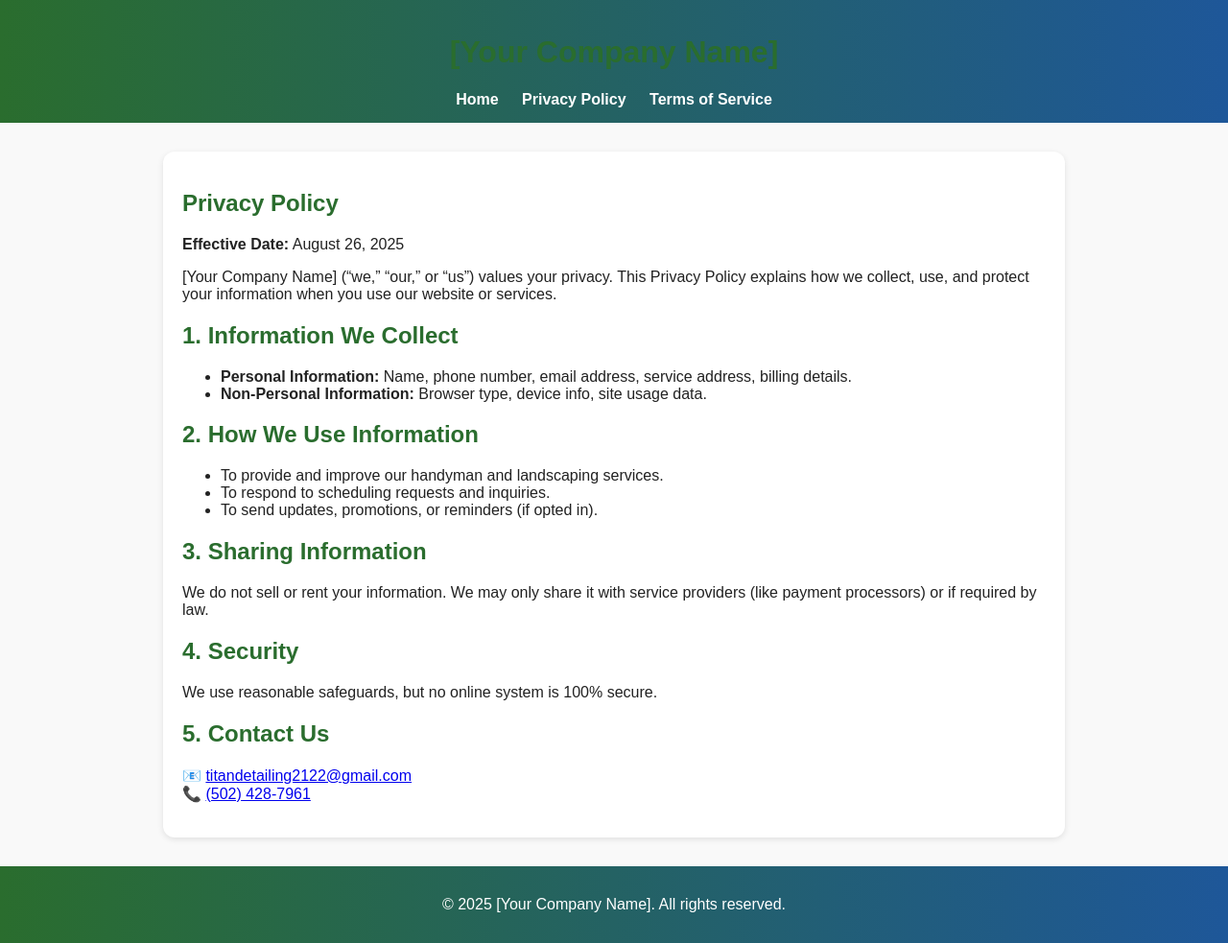
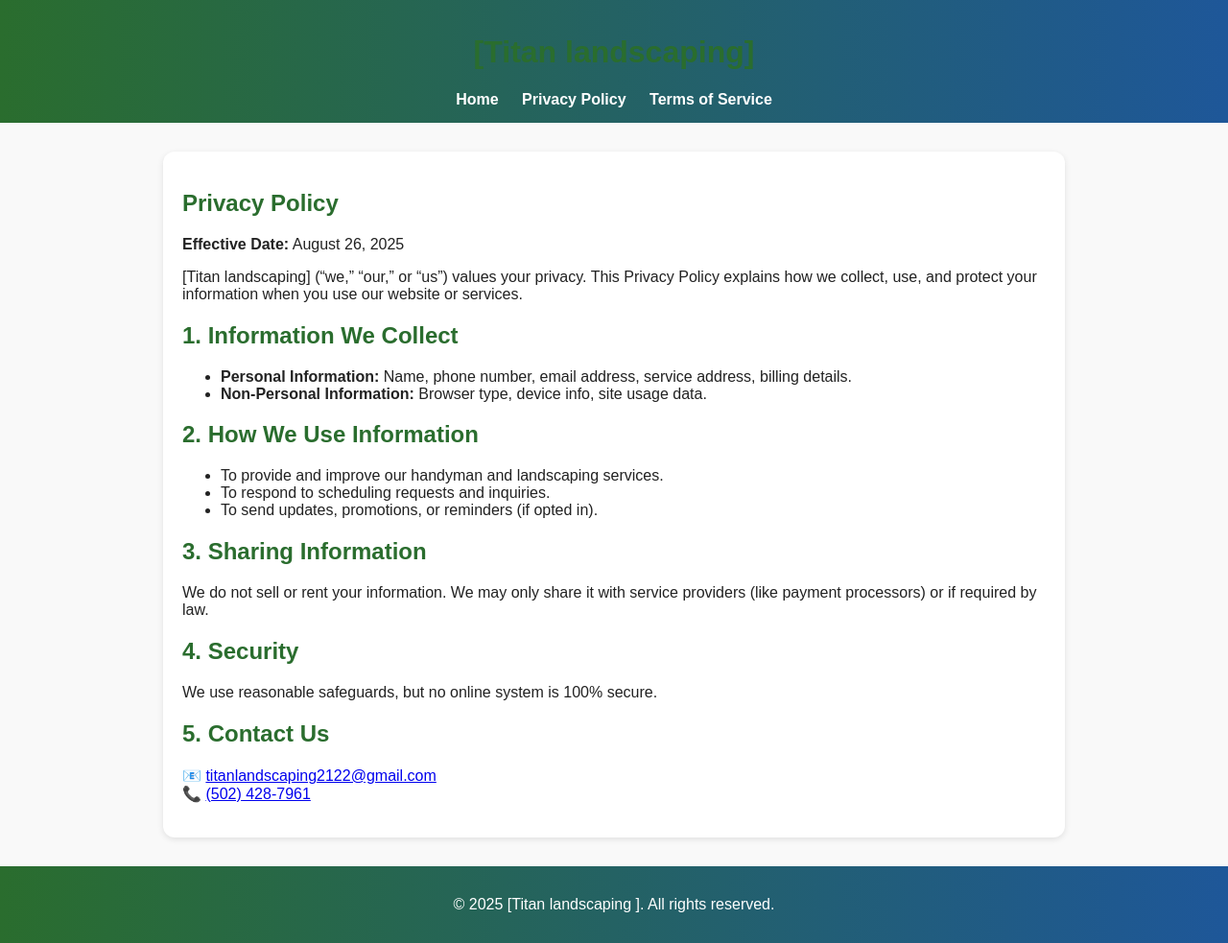
Before and after one commit to MRsavage2121/titan-co, a plain HTML site: page privacy.html in a window 1280 px wide. Shown: the whole page at 96% size. Drawn offline with Linux system fonts and the light colour scheme.

Commit message:
Update privacy.html

```diff
--- a/privacy.html
+++ b/privacy.html
@@ -3,7 +3,7 @@
 <head>
   <meta charset="UTF-8">
   <meta name="viewport" content="width=device-width, initial-scale=1.0">
-  <title>[Your Company Name] - Privacy Policy</title>
+  <title>[Titan landscaping] - Privacy Policy</title>
   <style>
     body {
       font-family: Arial, sans-serif;
@@ -40,7 +40,7 @@
 <body>
 
   <header>
-    <h1>[Your Company Name]</h1>
+    <h1>[Titan landscaping]</h1>
     <nav>
       <a href="index.html">Home</a>
       <a href="privacy.html">Privacy Policy</a>
@@ -51,7 +51,7 @@
   <section>
     <h1>Privacy Policy</h1>
     <p><strong>Effective Date:</strong> August 26, 2025</p>
-    <p>[Your Company Name] (“we,” “our,” or “us”) values your privacy. This Privacy Policy explains how we collect, use, and protect your information when you use our website or services.</p>
+    <p>[Titan landscaping] (“we,” “our,” or “us”) values your privacy. This Privacy Policy explains how we collect, use, and protect your information when you use our website or services.</p>
 
     <h2>1. Information We Collect</h2>
     <ul>
@@ -74,13 +74,13 @@
 
     <h2>5. Contact Us</h2>
     <p>
-      📧 <a href="mailto:titandetailing2122@gmail.com">titandetailing2122@gmail.com</a><br>
+      📧 <a href="mailto:titanlandscaping2122@gmail.com">titanlandscaping2122@gmail.com</a><br>
       📞 <a href="tel:+15024287961">(502) 428-7961</a>
     </p>
   </section>
 
   <footer>
-    <p>&copy; 2025 [Your Company Name]. All rights reserved.</p>
+    <p>&copy; 2025 [Titan landscaping ]. All rights reserved.</p>
   </footer>
 
 </body>
```
